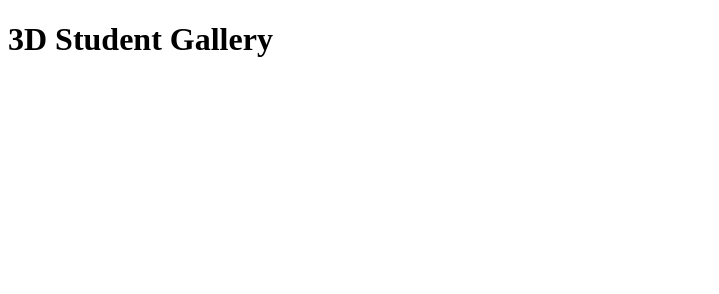
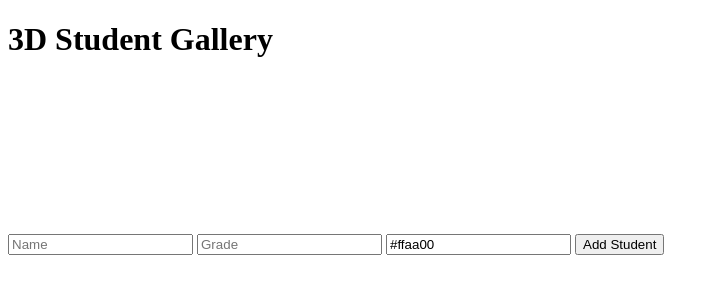
Before and after one commit to WaBuyange37/student3d, a website: page public/index.html in a window 1280 px wide. Shown: the whole page, without its empty margins (0-719 px from the left). Drawn offline with nearby package versions, Linux system fonts and the light colour scheme.

Commit message:
html is done

```diff
--- a/public/index.html
+++ b/public/index.html
@@ -10,6 +10,13 @@
   <h1>3D Student Gallery</h1>
   <canvas id="canvas"></canvas>
 
-
+  <form action="" id="stuntForm">
+    <input type="text" placeholder="Name" name="name" required>
+    <input type="text" placeholder="Grade" name="grade" required>
+    <input type="text" placeholder="Avatar (color)" name="avatar" value="#ffaa00">
+    <button type="submit">Add Student</button>
+  </form>
+  <script src="https://cdn.jsdelivr.net/npm/three@0.158.0/build/three.min.js"></script>
+  <script src="script.js"></script>
 </body>
 </html>
```
